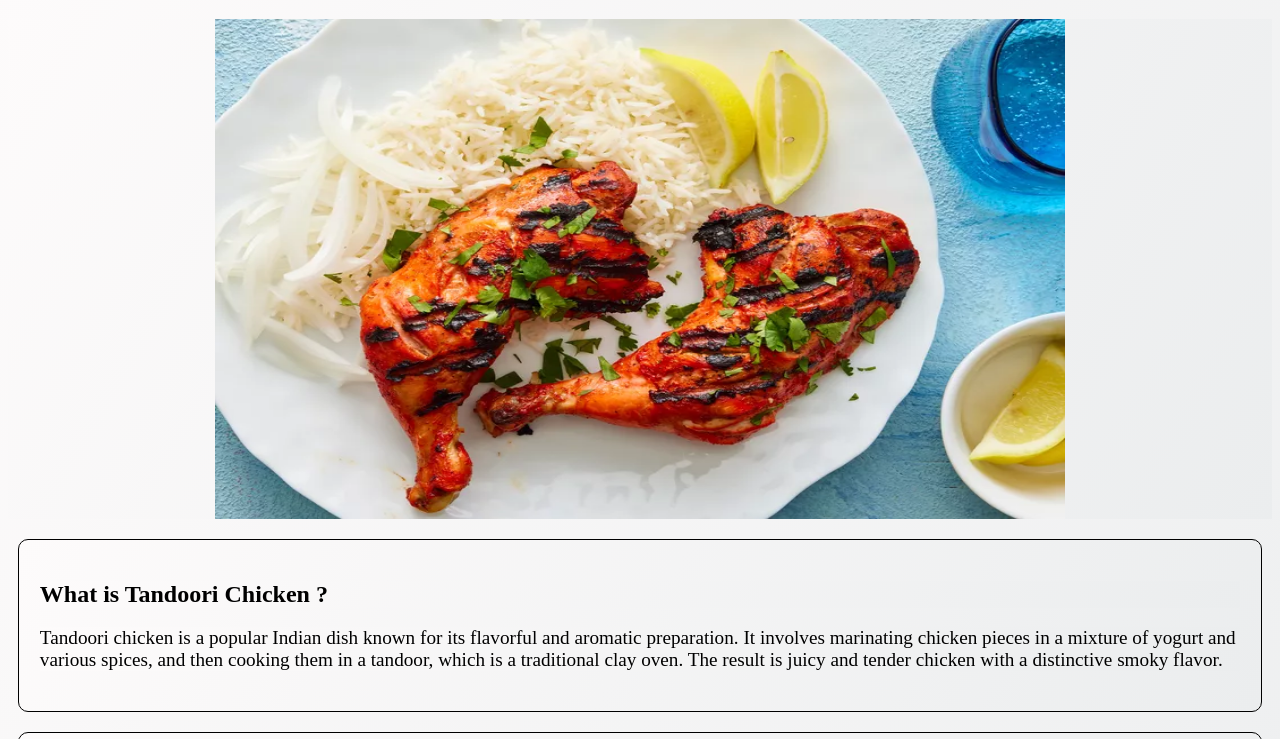
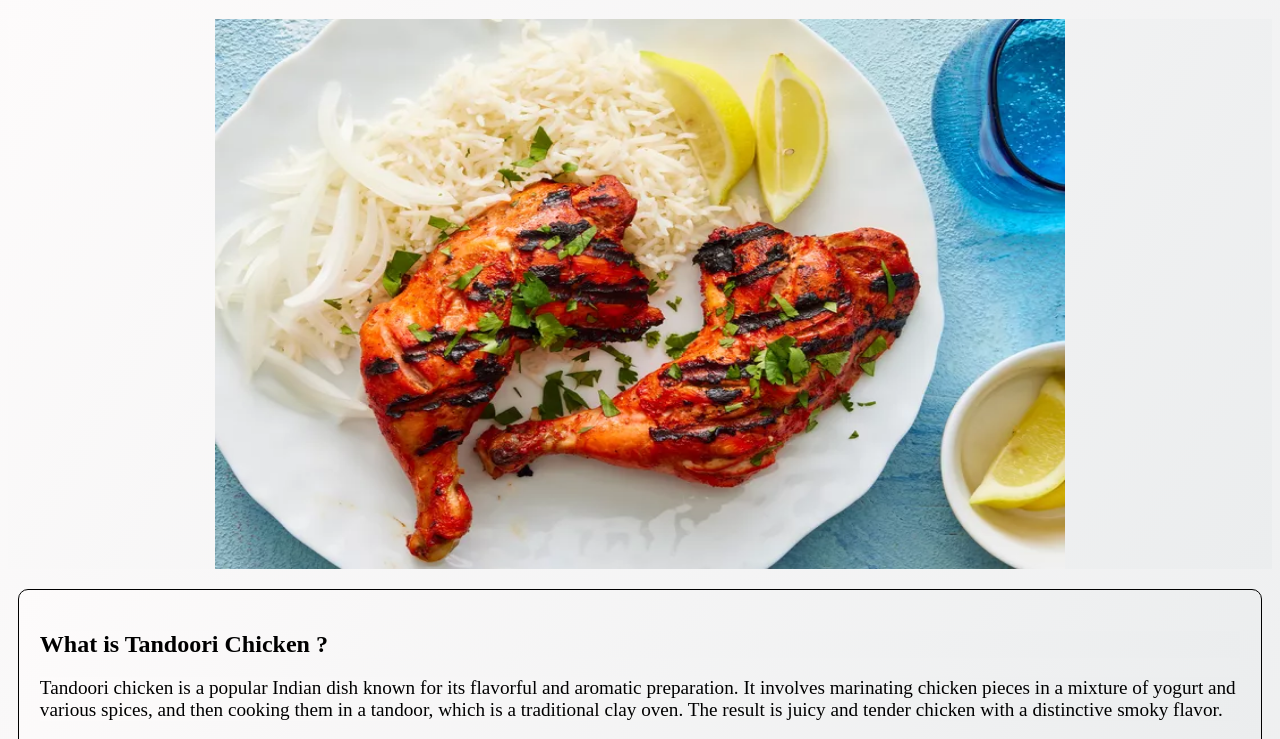
Before and after one commit to RakeshSingh38/My-Projects, a plain HTML site: page recipes/Tandoori_Chicken.html in a window 1280 px wide. Shown: the part 61-800 px from the top of the page. Drawn offline with Linux system fonts and the light colour scheme.

Commit message:
Minor change in height

```diff
--- a/recipes/Tandoori_Chicken.html
+++ b/recipes/Tandoori_Chicken.html
@@ -43,7 +43,7 @@
     <h1 class="title">Tandoori Chicken</h1>
 
     <div class="recipes">
-        <img src="../images/tandori-chicken.webp" alt="Chicken Milanese" height="500px" width="850px">
+        <img src="../images/tandori-chicken.webp" alt="Chicken Milanese" height="550px" width="850px">
     </div>
 
     <div class="steps">
```
